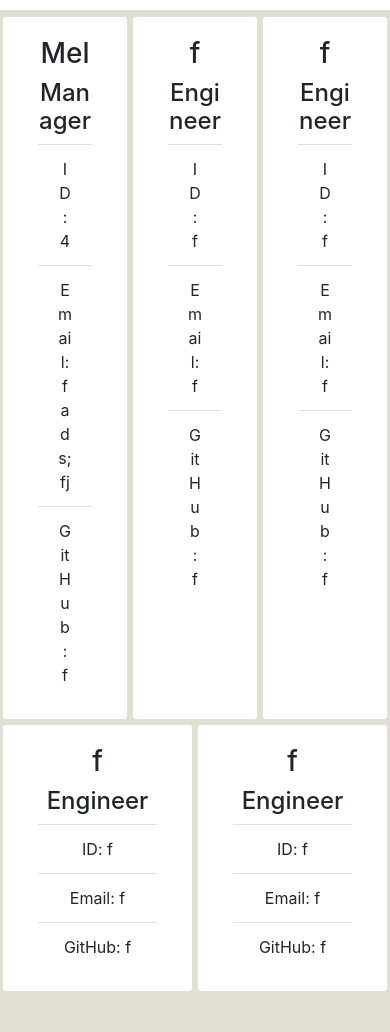
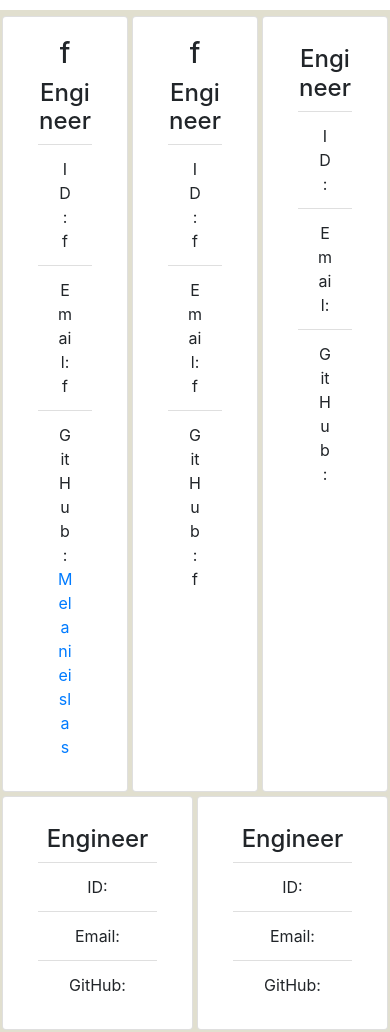
Before and after one commit to Melanieislas/Team-Profile-Display, a website: page index.html in a window 390 px wide. Shown: the part 56-1088 px from the top of the page. Before the commit the page ends 1050 px from the top, so only its background shows below. Drawn offline with nearby package versions, Linux system fonts and the light colour scheme.

Commit message:
added a responsive Github username to html in index.js

```diff
--- a/index.html
+++ b/index.html
@@ -20,12 +20,14 @@
         <div class="row">
         <div class="card text-center col Cards">
             <div class="card-body">
-                <h3>Mel</h3>
-                <h4>Manager</h4>
+                <h3>f</h3>
+                <h4>Engineer</h4>
                 <ul class="list-group list-group-flush">
-                    <li class="list-group-item">ID: 4</li>
-                    <li class="list-group-item">Email: fads;fj</li>
-                    <li class="list-group-item">GitHub: f</li>
+                    <li class="list-group-item">ID: f</li>
+                    <li class="list-group-item">Email: f</li>
+                    <li class="list-group-item">GitHub:
+                        <a href="https://github.com/Melanieislas"> Melanieislas </a>
+                    </li>
                 </ul>
             </div>
         </div>
@@ -42,12 +44,12 @@
         </div>
         <div class="card text-center col Cards">
             <div class="card-body">
-                <h3>f</h3>
+                <h3></h3>
                 <h4>Engineer</h4>
                 <ul class="list-group list-group-flush">
-                    <li class="list-group-item">ID: f</li>
-                    <li class="list-group-item">Email: f</li>
-                    <li class="list-group-item">GitHub: f</li>
+                    <li class="list-group-item">ID: </li>
+                    <li class="list-group-item">Email: </li>
+                    <li class="list-group-item">GitHub: </li>
                 </ul>
             </div>
         </div>
@@ -55,23 +57,23 @@
         <div class="row">
             <div class="card text-center col Cards">
                 <div class="card-body">
-                    <h3>f</h3>
+                    <h3></h3>
                     <h4>Engineer</h4>
                     <ul class="list-group list-group-flush">
-                        <li class="list-group-item">ID: f</li>
-                        <li class="list-group-item">Email: f</li>
-                        <li class="list-group-item">GitHub: f</li>
+                        <li class="list-group-item">ID: </li>
+                        <li class="list-group-item">Email: </li>
+                        <li class="list-group-item">GitHub: </li>
                     </ul>
                 </div>
             </div>
             <div class="card text-center col Cards">
                 <div class="card-body">
-                    <h3>f</h3>
+                    <h3></h3>
                     <h4>Engineer</h4>
                     <ul class="list-group list-group-flush">
-                        <li class="list-group-item">ID: f</li>
-                        <li class="list-group-item">Email: f</li>
-                        <li class="list-group-item">GitHub: f</li>
+                        <li class="list-group-item">ID: </li>
+                        <li class="list-group-item">Email: </li>
+                        <li class="list-group-item">GitHub: </li>
                     </ul>
                 </div>
             </div>
```
Also changed, not shown: index.js (+15 -5 lines).
